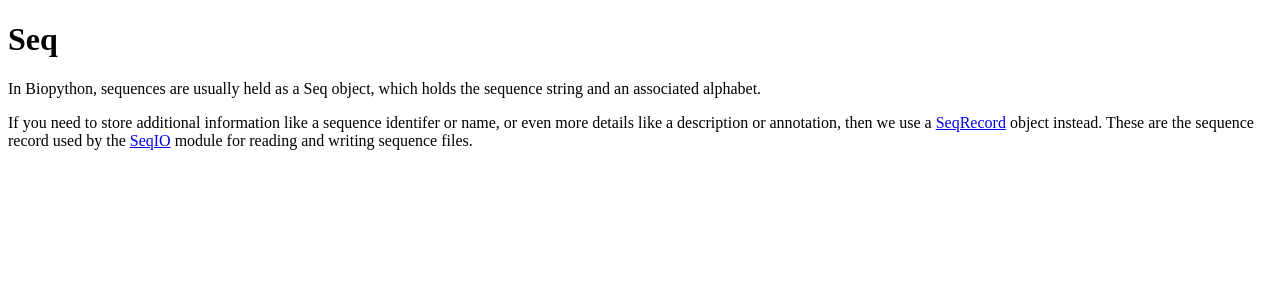
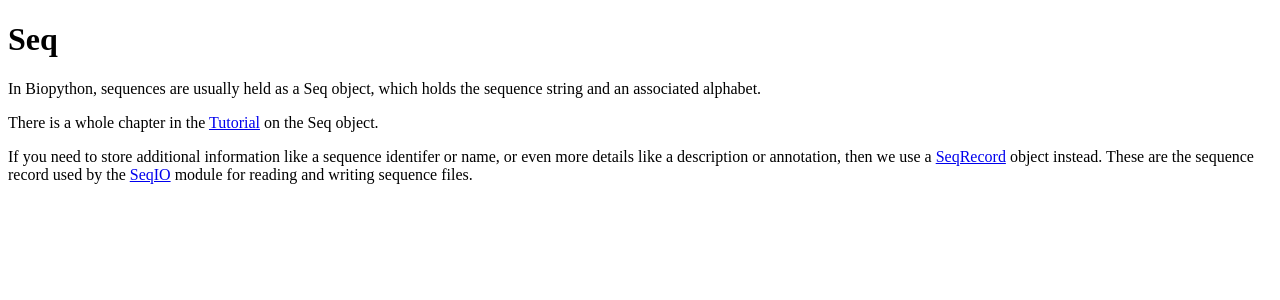
Before and after one commit to biopython/biopython.github.io, a Jekyll site: the page built from wiki/Seq.md, in a window 1280 px wide. Shown: the top 300 px of the page. Built offline with Jekyll 4.4.1, drawn with Linux system fonts in a browser that asks for light colours.

Commit message:
Mention there is (now) a whole chapter in the tutorial on the Seq object

```diff
--- a/wiki/Seq.md
+++ b/wiki/Seq.md
@@ -7,6 +7,10 @@ layout: wiki
 In Biopython, sequences are usually held as a Seq object, which holds
 the sequence string and an associated alphabet.
 
+There is a whole chapter in the
+[Tutorial](http://biopython.org/DIST/docs/tutorial/Tutorial.html) on the
+Seq object.
+
 If you need to store additional information like a sequence identifer or
 name, or even more details like a description or annotation, then we use
 a [SeqRecord](SeqRecord "wikilink") object instead. These are the
```
Also changed, not shown: 1 other file.
